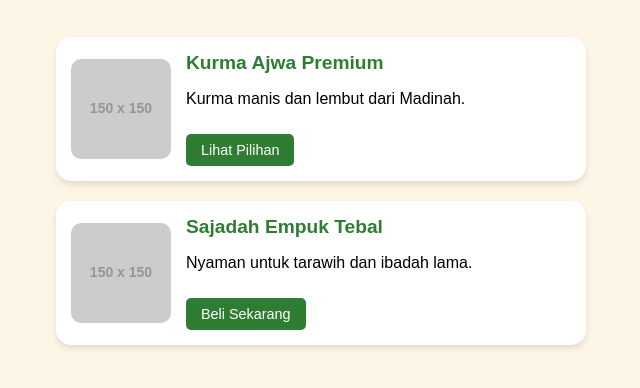
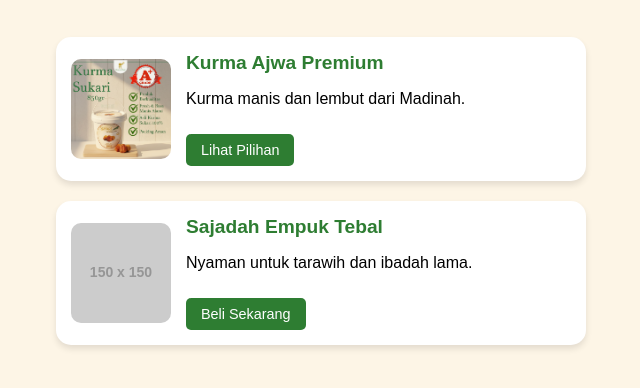
Before and after one commit to langgilanglang/blogramadhan, a website: page index.html in a window 1280 px wide. Shown: the part 82-470 px from the top of the page, without its empty margins (319-959 px from the left). Drawn offline with Linux system fonts and the light colour scheme; placeholder pictures from the web are drawn by us.

Commit message:
ganti foto kurma

```diff
--- a/index.html
+++ b/index.html
@@ -12,7 +12,7 @@
 
     <div class="product">
         <div class="product-content">
-            <img src="https://via.placeholder.com/150" alt="Kurma Ajwa" class="product-img">
+            <img src="public/kurma1.jpg" alt="Kurma Ajwa" class="product-img">
 
             <div class="product-text">
                 <h2>Kurma Ajwa Premium</h2>
```
Also changed, not shown: public/kurma1.jpg (added).
